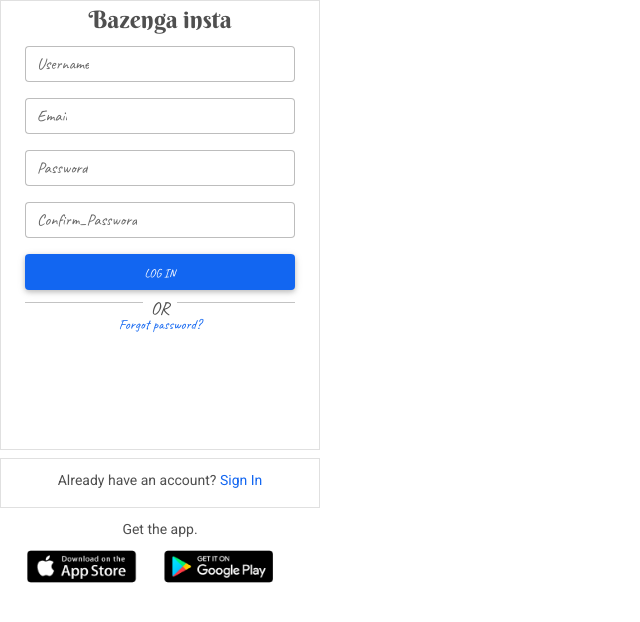
After one commit to eude313/insta, a Django app: template insta/templates/gram/signin.html in a window 1280 px wide. The commit adds this page. Shown: the top 622 px of the page, without its empty margins (0-640 px from the left). Run offline with Django 3.2, Linux system fonts and the light colour scheme; the template is opened without the code that fills it, so the values that code supplies are empty; some libraries are stand-ins or nearby versions.

Commit message:
add commit

```diff
--- a/insta/models.py
+++ b/insta/models.py
@@ -1,3 +1,5 @@
 from django.db import models
 
 # Create your models here.
+
+class Login(models.Model):
--- /dev/null
+++ b/insta/templates/gram/signin.html
@@ -0,0 +1,62 @@
+{% extends 'gram/base.html' %}
+{% load static %}
+{% block content %}
+    <div class="border justify-content-center" style="width: 320px; height: 450px; font-family: 'Caveat', cursive;">
+        <h4 class="text-center my-1" style="font-family: 'Berkshire Swash', cursive;">Bazenga insta</h4>
+        <form class="px-4 py-2" method="post" action="">
+       {% csrf_token %}
+        <!-- Username input -->
+        <div class="form-outline mb-3">
+            <input type="Username" id="form2Example1" class="form-control" />
+            <label class="form-label" for="form2Example1">Username</label>
+        </div>
+
+        <!-- Email input -->
+        <div class="form-outline mb-3">
+            <input type="email" id="form2Example1" class="form-control" />
+            <label class="form-label" for="form2Example1">Email</label>
+        </div>
+
+        <!-- Password input -->
+        <div class="form-outline mb-3">
+            <input type="password" id="typePassword" class="form-control" />
+            <label class="form-label" for="typePassword">Password</label>
+        </div>
+
+         <!-- Confirm_Password -->
+        <div class="form-outline">
+            <input type="Confirm_Password" id="typeConfirm_Password" class="form-control" />
+            <label class="form-label" for="typeConfirm_Password">Confirm_Password</label>
+        </div>
+
+        <!-- Submit button -->
+        <button type="submit" class="btn btn-primary btn-block mt-3">Log in</button>
+
+        <!-- 2 column grid layout for inline styling -->
+        <div class="mb-2 text-center">
+            <div class='or mt-1 d-flex'>
+            <div class='mt-2' style="height:1px; width:100%; background-color:rgb(195, 195, 195);"></div><p class='mx-2' style="font-size:18px;">OR</p><div class='mt-2 ' style="height:1px; width:100%; background-color:rgb(195, 195, 195);"></div>
+            </div>
+            <div class="py-2">
+            <!-- Simple link -->
+            <a href="#!"><small> Forgot password?</small></a>
+            </div>
+        </div>
+        </form>
+
+        </div>
+        <div class="border my-2 text-center pt-2" style="width: 320px; height:50px;">
+            <small> Already have an account?<a href="#"> Sign In</a></small>
+        </div>
+        <div class="text-center pb-1" style="width: 320px;">
+            <small>Get the app.</small>
+        </div>
+
+        <div class="" style="width: 278px; padding-left:1.4rem;">
+            <img src="{% static '/images/play.png' %}" alt="" class="img-fluid">
+        </div>
+
+        </div>
+
+    </div>
+{% endblock %}
--- a/insta/urls.py
+++ b/insta/urls.py
@@ -3,6 +3,7 @@ from . import views
 
 
 urlpatterns = [
-    path('', views.home, name='home'),
+    path('', views.login, name='login'),
+    path('signin', views.signin, name='signin'),
     # path('', include('insta.urls')),
 ]
--- a/static/css/base.css
+++ b/static/css/base.css
@@ -6,6 +6,7 @@ font-family: 'Caveat', cursive; {notes} */
     font-size:10px;
 }
 .vl{
-    height:1px;
-    width: 1rem;
+    height:1rem;
+    width:10rem;
+    background-color:rgb(0, 0, 0);
 }
```
Also changed, not shown: insta/templates/gram/login.html (renamed from insta/templates/gram/home.html, +8 -7 lines), insta/views.py (+6 -2 lines).
